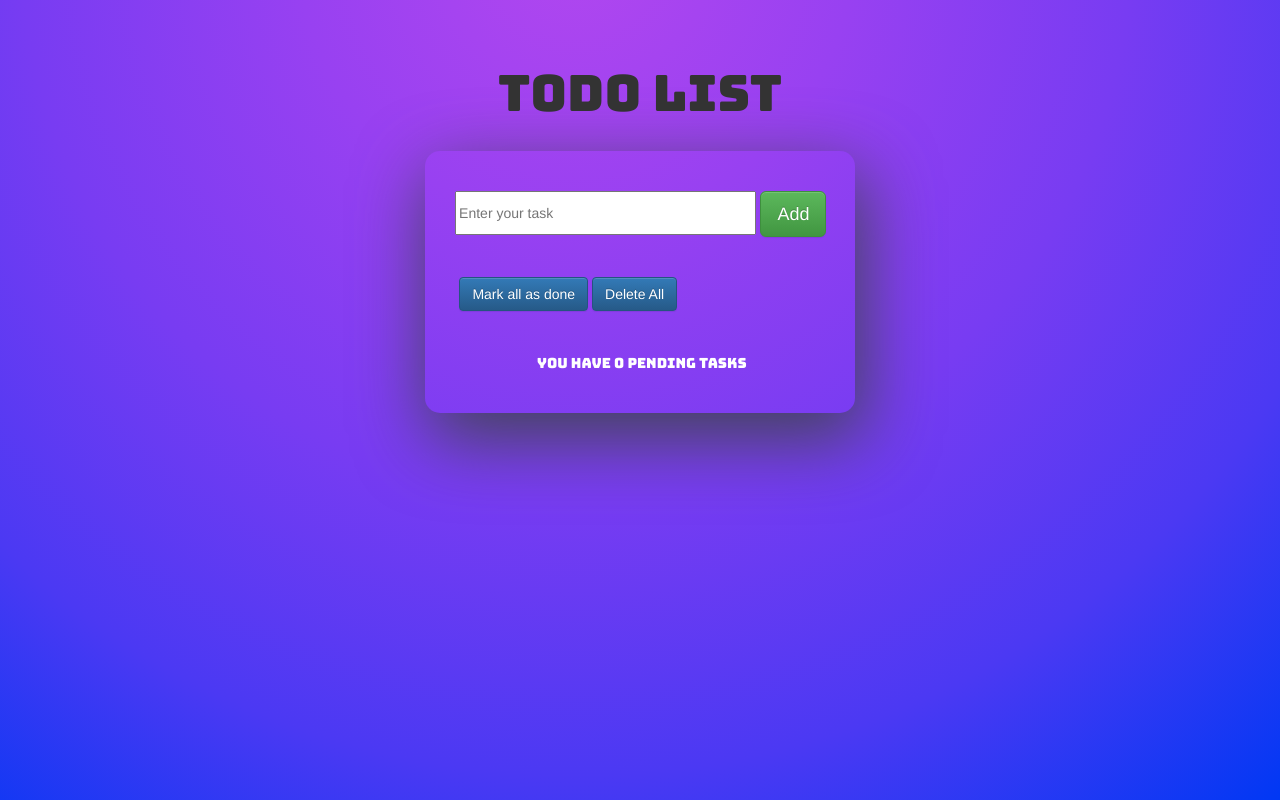
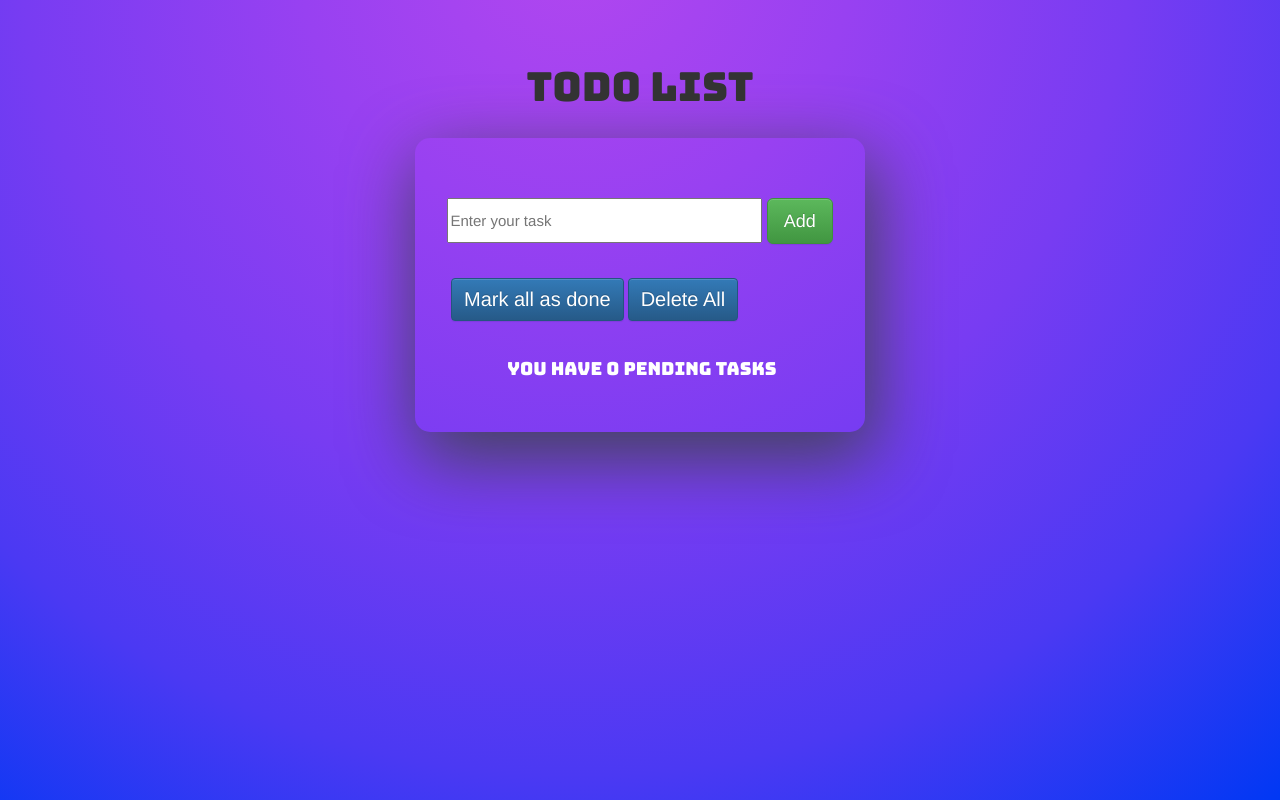
Before and after one commit to Mazek134/todo_list, a Django app: page / in a window 1280 px wide. Run offline with Django 3.2, Linux system fonts and the light colour scheme; data that the repository does not hold is empty; some libraries are stand-ins or nearby versions.

Commit message:
CSS update

```diff
--- a/ToDo/static/css/ToDo.css
+++ b/ToDo/static/css/ToDo.css
@@ -3,43 +3,74 @@
 @import url('https://fonts.googleapis.com/css2?family=Ubuntu:ital@1&display=swap');
 @import url('https://fonts.googleapis.com/css2?family=Bungee&display=swap');
 
-html{
-height:100%;
-}
+
 
 body{
 height:100%;
 background:radial-gradient(circle at 45.01% -7.02%, #b247ef 0, #9841f1 25%, #783cf2 50%, #4b39f3 75%, #0038f4 100%);
-background-size:100% 100%
+background-size:100% 100%;
+background-repeat: no-repeat;
+background-attachment: fixed;
 }
 
-.title_box{
-font-family: 'Bungee', cursive;
-text-align: center;
-font-size: 5rem;
-margin: 3% auto 1% auto;
-width: 430px;
-height: 80px;
 
+/* komputer */
+@media (min-width: 1000px) {
+/* style dla komputer */
+
+html{
+height:100%;
+font-size: 10px;
+}
+.btn-success{
+font-size:1.8rem;
+}
+}
+
+/* style dla telefon */
+@media (max-device-width: 500px)  {
+
+html{
+height:100%;
+font-size: 20px;
+}
+.btn-success{
+font-size:2.6rem;
+}
 }
 
 .main_box {
-padding-top: 40px;
-padding-bottom: 40px;
-width: 430px;
+padding-top: 5rem;
+padding-bottom: 5rem;
+width: 45rem;
 height: auto;
-margin: 0 auto;
-#background-color: white;
+margin: 3rem auto;
 border-radius: 15px 15px;
 webkit-box-shadow: 6px 24px 71px 3px rgba(66, 68, 90, 1);
 moz-box-shadow: 6px 24px 71px 3px rgba(66, 68, 90, 1);
 box-shadow: 6px 24px 71px 3px rgba(66, 68, 90, 1);
+
 }
 
+.title_box{
+
+font-family: 'Bungee', cursive;
+text-align: center;
+font-size: 4rem;
+margin: 3% auto 1% auto;
+width: 100%;
+height: 5rem;
+
+}
+
+
+
 .form_box {
-height: 50px;
+padding-top: 1rem;
+height: 6rem;
 float : left;
 width: 100%;
+
 }
 
 
@@ -58,6 +89,7 @@ font-size: 3rem;
 
 float: left;
 width: 70%;
+width: 70%;
 height: 100%;
 margin-left: 7%;
 
@@ -65,16 +97,17 @@ margin-left: 7%;
 
 .form_btn {
 
-padding-left :1%;
+
 float: right;
 width: 15%;
 height: 100%;
-margin-right: 8%;
+margin-right: 7%;
+text-align: center;
 
-text-align: center;
 }
 
 .global_btn{
+margin-bottom:10%;
 height:40px;
 
 }
@@ -93,7 +126,7 @@ font-family: 'Ubuntu', sans-serif;
 font-size: 1.8rem;
 margin-top: 10px;
 width: 100%;
-height: 40px;
+height: 5rem;
 background-color: #F1F3F6;
 webkit-box-shadow: -1px -1px 21px -1px rgba(66, 68, 90, 1);
 moz-box-shadow: -1px -1px 21px -1px rgba(66, 68, 90, 1);
@@ -107,13 +140,18 @@ font-family: 'Ubuntu', sans-serif;
 font-size: 1.8rem;
 margin-top: 10px;
 width: 100%;
-height: 40px;
+height: 5rem;
 background-color: #A2A6A1;
 webkit-box-shadow: -1px -1px 21px -1px rgba(66, 68, 90, 1);
 moz-box-shadow: -1px -1px 21px -1px rgba(66, 68, 90, 1);
 box-shadow: -1px -1px 21px -1px rgba(66, 68, 90, 1);
 }
 
+
+.btn-primary{
+font-size:2rem;
+
+}
 .two_btn {
 float:right;
 width: 30%;
@@ -129,7 +167,7 @@ height: 100%;
 }
 
 .del_btn {
-padding-top :2%;
+padding-top :1%;
 float:right;
 width: 50%;
 height: 100%;
@@ -145,25 +183,25 @@ height: 100%;
 
 .red{
 color:#E75018;
+font-size: 3rem;
 }
 
 .green {
 color: green;
+font-size: 3rem;
 }
 
 .blue{
 color: blue;
+font-size: 3rem;
 
 }
 .Django_form_field {
-
+    font-size:1.5rem;
     width: 100%;
-    height: 44px;
+    height: 4.5rem;
 }
 
-.btn btn-success{
-
-}
 
 
 .count_info{
@@ -172,9 +210,13 @@ padding-left:1%;
 font-family: 'Bungee', cursive;
 color:white;
 text-align:center;
+font-size: 1.8rem;
+}
+
+.footer{
+height:2rem;
 
 }
-
 'nowa czcionka'
 
 @font-face {
--- a/ToDo/templates/ToDo/Task/task_list.html
+++ b/ToDo/templates/ToDo/Task/task_list.html
@@ -92,6 +92,9 @@
             </div>
 
 </div>
+    <div class="footer">
+
+    </div>
 
 
 
```
Lines whose indentation alone changed are shown as unchanged.
